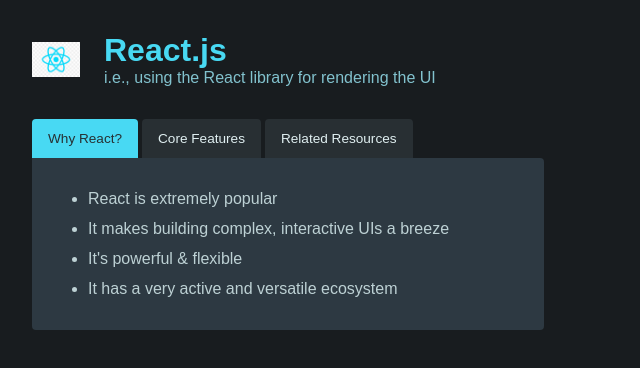
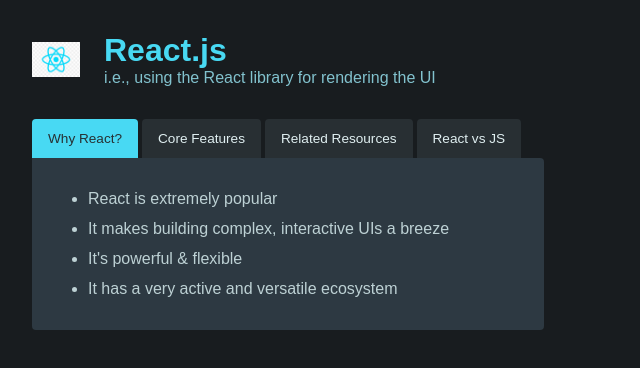
Before and after one commit to IgorAldivanSL/FirstAppReact, a React (Vite) app: page / in a window 1280 px wide. Shown: the top 368 px of the page, without its empty margins (0-640 px from the left). Built offline with nearby package versions, Linux system fonts and the light colour scheme.

Commit message:
feat: add react vs js tab

```diff
--- a/src/App.jsx
+++ b/src/App.jsx
@@ -1,6 +1,7 @@
 import ReactLogo from './assets/logo.png'
 import { useState } from "react";
-import './styles.css'
+import "./styles.css";
+
 const content = [
   [
     "React is extremely popular",
@@ -60,6 +61,12 @@
           >
             Related Resources
           </button>
+          <button
+            className={activeContentIndex === 3 ? "active" : ""}
+            onClick={() => setActiveContentIndex(3)}
+          >
+            React vs JS
+          </button>
         </menu>
 
         <div id="tab-content">
```
